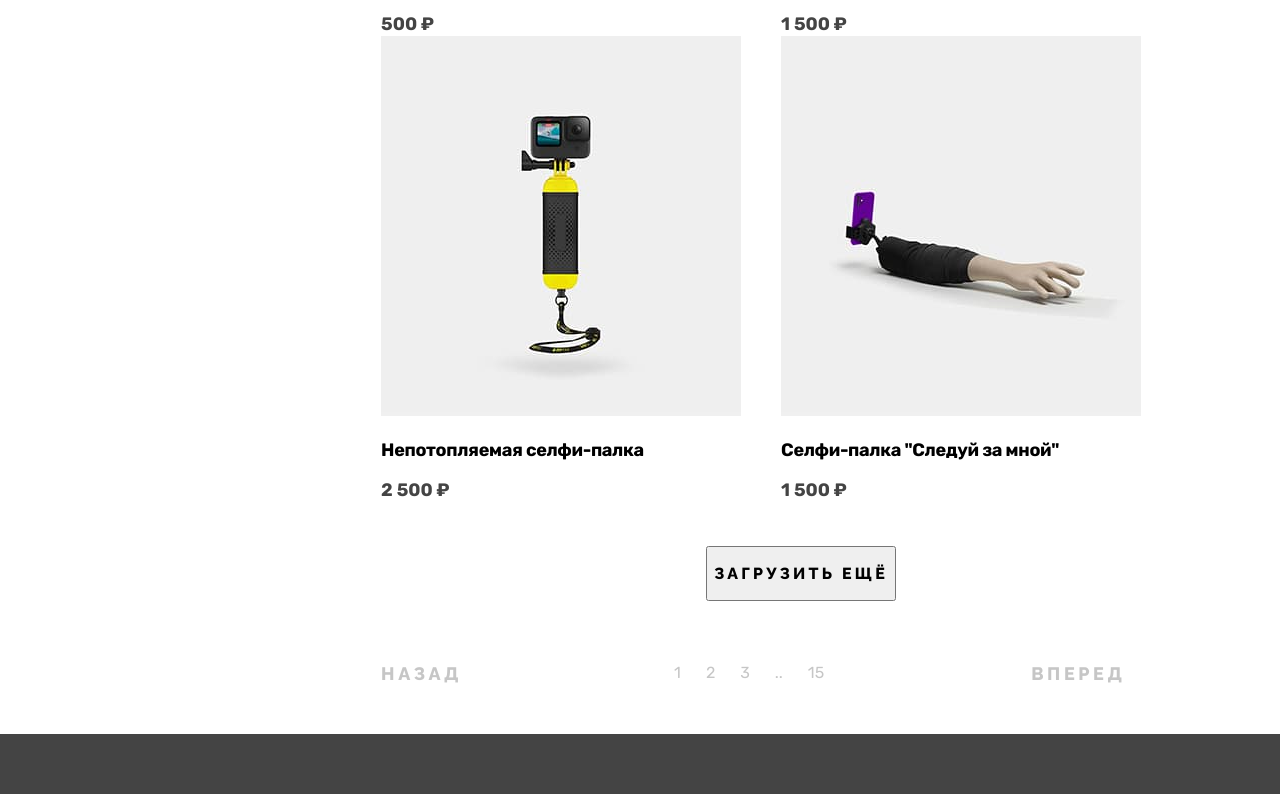
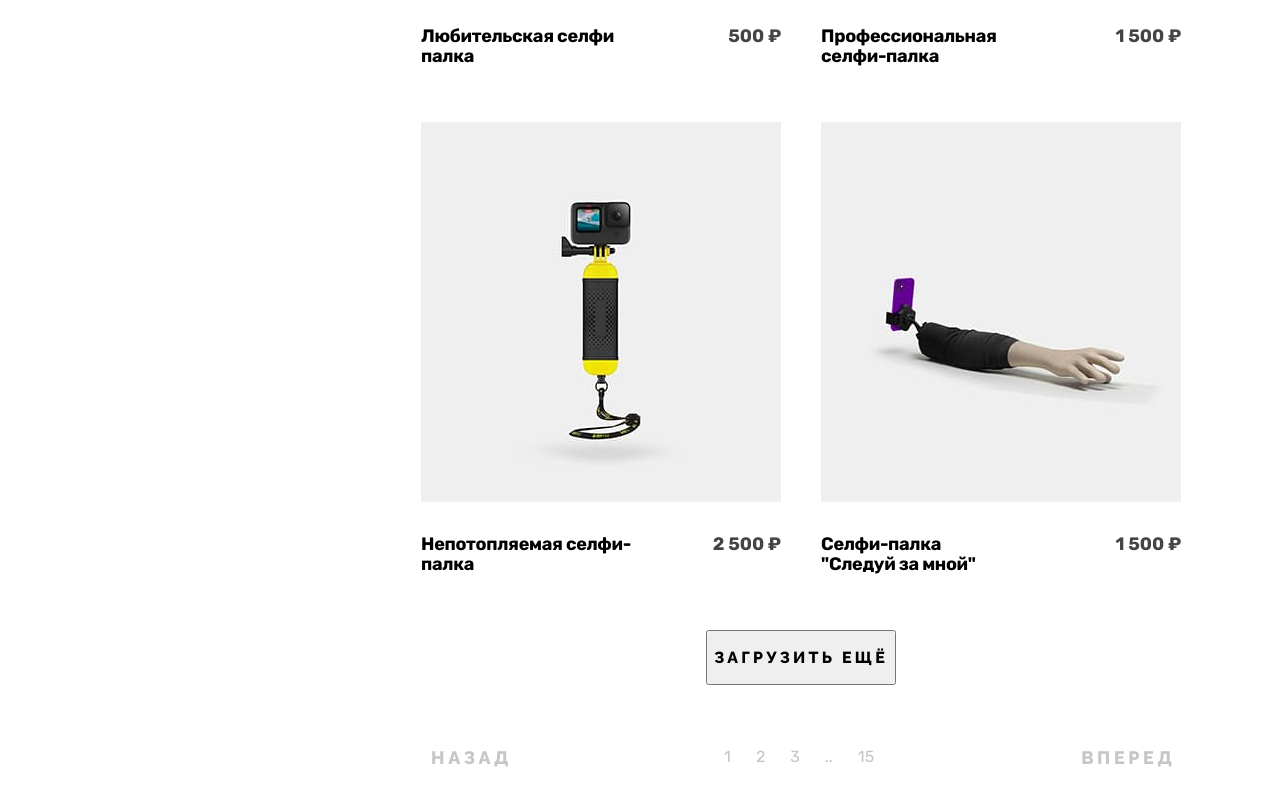
Before and after one commit to htmlacademy-htmlcss/1894237-device-34, a plain HTML site: page catalog.html in a window 1280 px wide. Shown: the part 940-1734 px from the top of the page. Drawn offline with Linux system fonts and the light colour scheme; files whose address does not match are found by name.

Commit message:
Completed a task on the topic small grids on grids for suitable components

```diff
--- a/catalog.html
+++ b/catalog.html
@@ -118,29 +118,30 @@
                 <a class="product-card-link" href="#">
                   <img class="product-card-image" src="images/amateur_selfie_stick.jpg" width="360" height="380" alt="Любительская селфи-палка">
                   <h3 class="product-card-title">Любительская селфи палка</h3>
+                  <b class="product-card-price">500 ₽</b>
                 </a>
-                <b class="product-card-price">500 ₽</b>
+
               </li>
               <li class="product-card-item">
                 <a class="product-card-link" href="#">
                   <img class="product-card-image" src="images/proffesional_selfie_stick.jpg" width="360" height="380" alt="Профессиональная селфи-палка">
                   <h3 class="product-card-title">Профессиональная селфи-палка</h3>
+                  <b class="product-card-price">1 500 ₽</b>
                 </a>
-                <b class="product-card-price">1 500 ₽</b>
               </li>
               <li class="product-card-item">
                 <a class="product-card-link" href="#">
                   <img class="product-card-image" src="images/unsinkable_selfie_stick.jpg" width="360" height="380" alt="Непотопляемая селфи-палка">
                   <h3 class="product-card-title">Непотопляемая селфи-палка</h3>
+                  <b class="product-card-price">2 500 ₽</b>
                 </a>
-                <b class="product-card-price">2 500 ₽</b>
               </li>
               <li class="product-card-item">
                 <a class="product-card-link" href="#">
                   <img class="product-card-image" src="images/selfie_stick_hand.jpg" width="360" height="380" alt="Селфи-палка Следуй за мной">
                   <h3 class="product-card-title">Селфи-палка "Следуй за мной"</h3>
+                  <b class="product-card-price">1 500 ₽</b>
                 </a>
-                <b class="product-card-price">1 500 ₽</b>
               </li>
             </ul>
             <div class="container-button-pagination-show-more">
--- a/styles/styles.css
+++ b/styles/styles.css
@@ -311,7 +311,8 @@ body {
 }
 
 .subscription-newsletter {
-  width: 1440px;
+  width: 100%;
+  background-color: #F0F0F0;
 }
 
 .subscription-newsletter-text {
@@ -323,14 +324,14 @@ body {
 .button-subscribe-to-the-newsletter {
   width: 348px;
   margin: 0;
-  padding-top: 196px;
+  margin-top: 196px;
 }
 
 .subscription-newsletter-description {
   width: 560px;
   margin: 0;
   margin-left: 252px;
-  padding-top: 154px;
+  margin-top: 154px;
 }
 
 .subscription-newsletter-form-block {
@@ -669,7 +670,6 @@ li {
   font-weight: 800;
   font-size: 50px;
   line-height: 50px;
-  padding-top: 196px;
 }
 
 .your-email-input {
@@ -806,15 +806,44 @@ li {
 
 .product-card-list {
   list-style-type: none;
-  margin: 0;
-  padding: 0;
   min-width: 840px;
-  display: flex;
-  flex-wrap: wrap;
+  display: grid;
+  grid-template-columns: 360px 360px;
+  gap: 44px 40px;
+  margin-bottom: 44px;
 }
 
 .product-card-item {
-  padding-right: 40px;
+  display: grid;
+  grid-template-rows:  380px 40px;
+  grid-template-columns: 120px 120px 120px;
+  margin-top: 44px;
+}
+
+.product-card-link {
+  display: grid;
+  grid-row: 1 / 3;
+  grid-column: 1 / 4;
+}
+
+.product-card-title {
+  margin: 0;
+  display: grid;
+  grid-column: 1 / 2;
+  grid-row: 2 / 3;
+  padding-top: 32px;
+}
+
+.product-card-price {
+  display: grid;
+  grid-row: 2 / 3;
+  grid-column: 3 / 4;
+  padding-top: 32px;
+}
+
+.product-card-image {
+  grid-row: 1 /2;
+  grid-column: 1 / 4;
 }
 
 .catalog-filter-group {
@@ -916,6 +945,7 @@ li {
   display: flex;
   min-height: 71px;
   padding-top: 62px;
+  margin-left: 50px;
 }
 
 .pagination-prev, .pagination-next {
```
